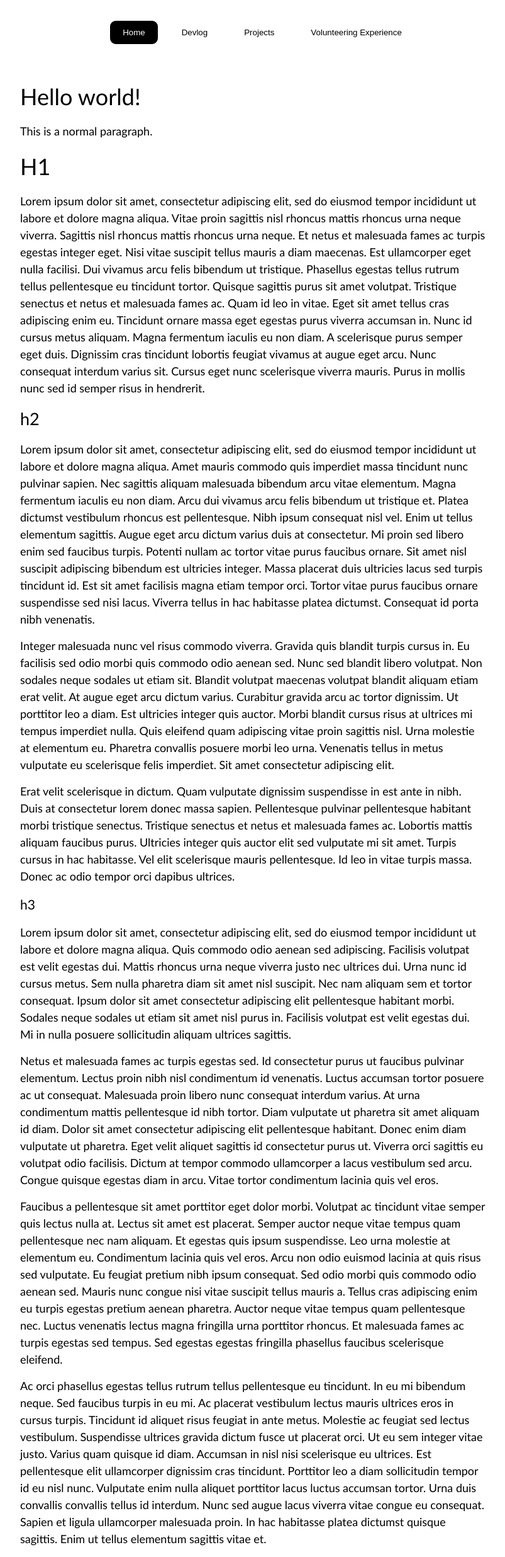
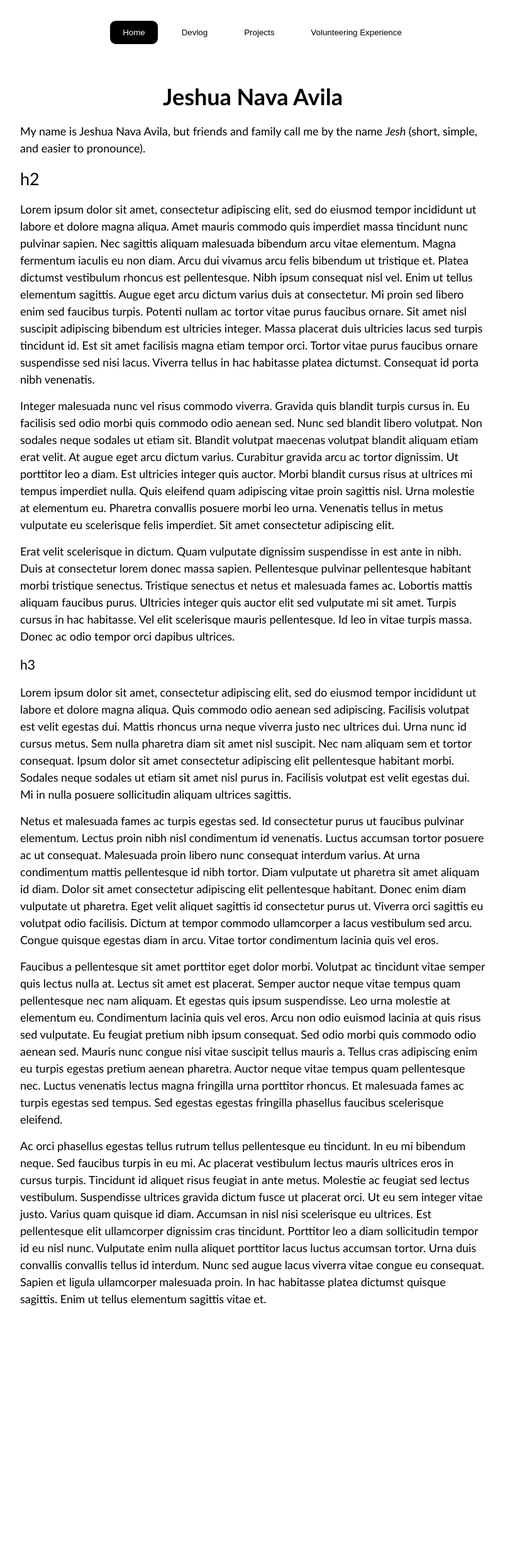
Before and after one commit to J35HN/J35HN.github.io, a Jekyll site: the page built from index.md, in a window 1280 px wide. Shown: the whole page at 63% size, without its empty margins (238-1041 px from the left). Built offline with Jekyll 4.4.1, drawn with Linux system fonts in a browser that asks for light colours; after the commit the page ends 2091 px from its top, so only the background shows below that.

Commit message:
h1 is center and bold, also modified text in index

```diff
--- a/_sass/_base.scss
+++ b/_sass/_base.scss
@@ -81,3 +81,8 @@ header {
     padding-top: $spacing-unit * 0.5;
     padding-bottom: $spacing-unit * 1.25;
 }
+
+h1 {
+    font-weight: bolder;
+    text-align: center;
+}
--- a/index.md
+++ b/index.md
@@ -4,11 +4,9 @@ title: Home
 
 ---
 
-# Hello world!
-This is a normal paragraph.
+# Jeshua Nava Avila
 
-# H1
-Lorem ipsum dolor sit amet, consectetur adipiscing elit, sed do eiusmod tempor incididunt ut labore et dolore magna aliqua. Vitae proin sagittis nisl rhoncus mattis rhoncus urna neque viverra. Sagittis nisl rhoncus mattis rhoncus urna neque. Et netus et malesuada fames ac turpis egestas integer eget. Nisi vitae suscipit tellus mauris a diam maecenas. Est ullamcorper eget nulla facilisi. Dui vivamus arcu felis bibendum ut tristique. Phasellus egestas tellus rutrum tellus pellentesque eu tincidunt tortor. Quisque sagittis purus sit amet volutpat. Tristique senectus et netus et malesuada fames ac. Quam id leo in vitae. Eget sit amet tellus cras adipiscing enim eu. Tincidunt ornare massa eget egestas purus viverra accumsan in. Nunc id cursus metus aliquam. Magna fermentum iaculis eu non diam. A scelerisque purus semper eget duis. Dignissim cras tincidunt lobortis feugiat vivamus at augue eget arcu. Nunc consequat interdum varius sit. Cursus eget nunc scelerisque viverra mauris. Purus in mollis nunc sed id semper risus in hendrerit.
+My name is Jeshua Nava Avila, but friends and family call me by the name _Jesh_ (short, simple, and easier to pronounce).
 
 ## h2
 Lorem ipsum dolor sit amet, consectetur adipiscing elit, sed do eiusmod tempor incididunt ut labore et dolore magna aliqua. Amet mauris commodo quis imperdiet massa tincidunt nunc pulvinar sapien. Nec sagittis aliquam malesuada bibendum arcu vitae elementum. Magna fermentum iaculis eu non diam. Arcu dui vivamus arcu felis bibendum ut tristique et. Platea dictumst vestibulum rhoncus est pellentesque. Nibh ipsum consequat nisl vel. Enim ut tellus elementum sagittis. Augue eget arcu dictum varius duis at consectetur. Mi proin sed libero enim sed faucibus turpis. Potenti nullam ac tortor vitae purus faucibus ornare. Sit amet nisl suscipit adipiscing bibendum est ultricies integer. Massa placerat duis ultricies lacus sed turpis tincidunt id. Est sit amet facilisis magna etiam tempor orci. Tortor vitae purus faucibus ornare suspendisse sed nisi lacus. Viverra tellus in hac habitasse platea dictumst. Consequat id porta nibh venenatis.
```
